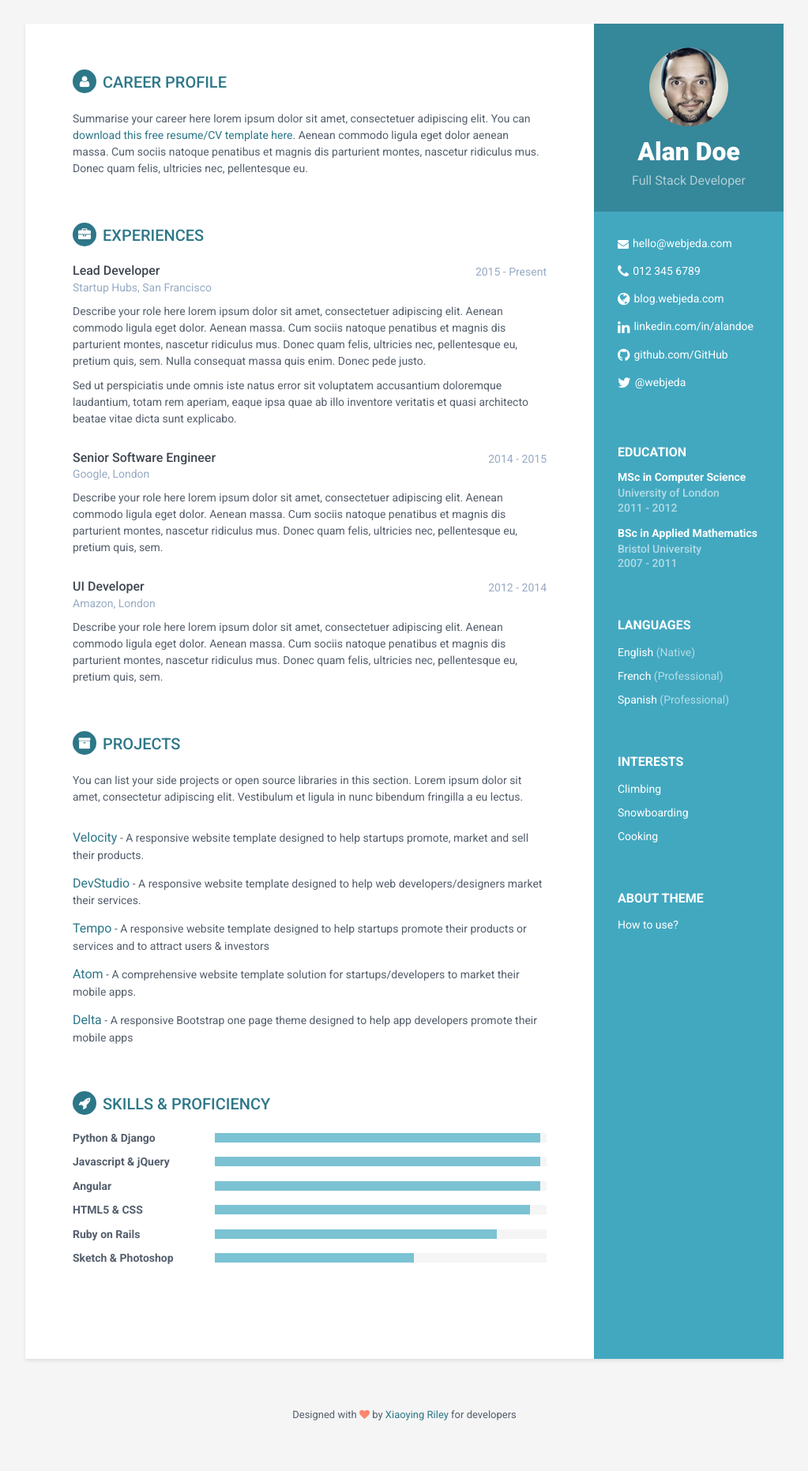
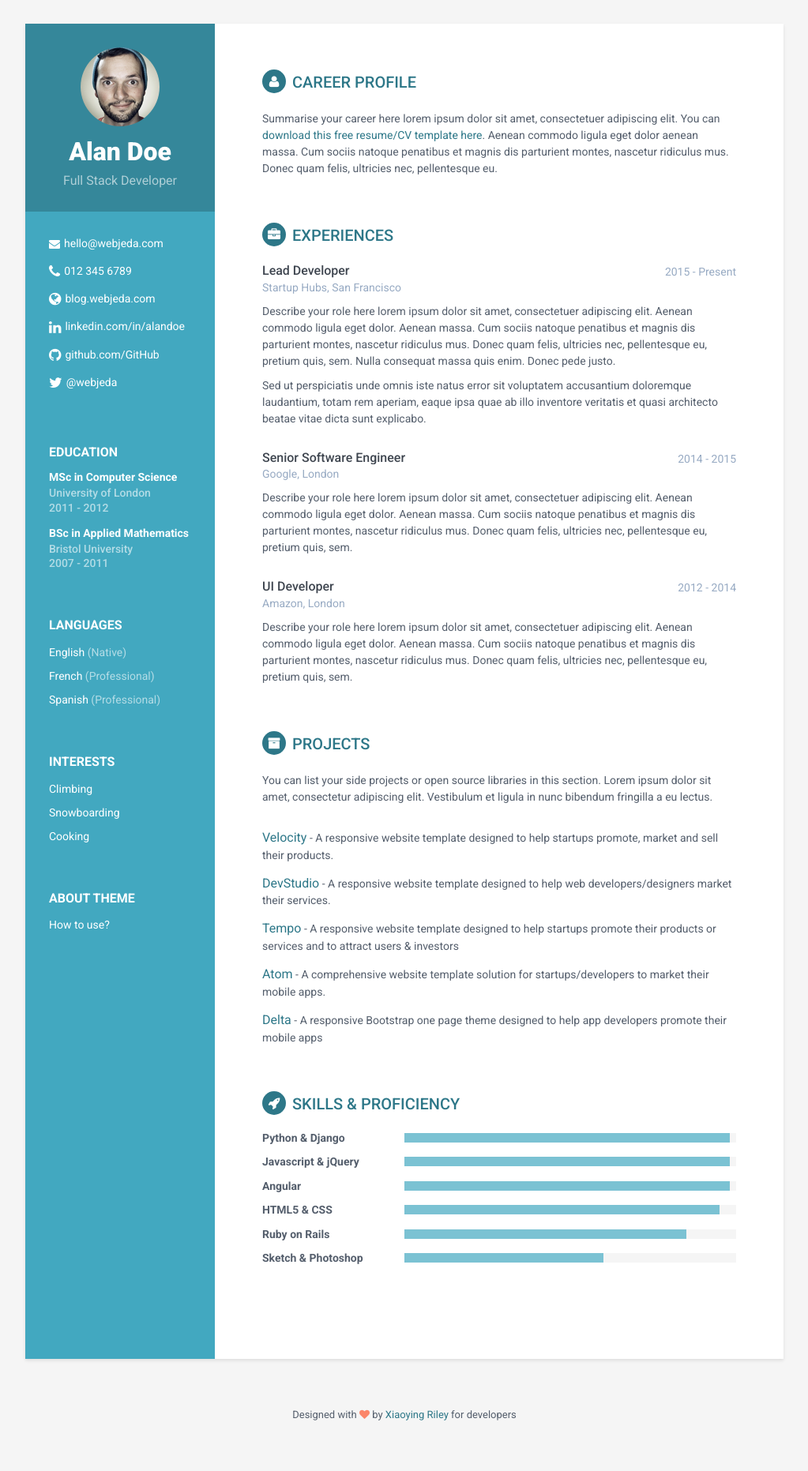
Before and after one commit to swaitman/swaitman.github.io, a Jekyll site: the page built from index.html, in a window 1280 px wide. Shown: the whole page at 79% size, without its empty margins (128-1151 px from the left). Built offline with Jekyll 4.4.1, drawn with Linux system fonts in a browser that asks for light colours.

Commit message:
Sidebar to the left

```diff
--- a/assets/css/styles.css
+++ b/assets/css/styles.css
@@ -54,7 +54,6 @@ p {
 .sidebar-wrapper {
   background: #42A8C0;
   position: absolute;
-  right: 0;
   width: 240px;
   height: 100%;
   min-height: 800px;
@@ -155,7 +154,7 @@ p {
 .main-wrapper {
   background: #fff;
   padding: 60px;
-  padding-right: 300px;
+  padding-left: 300px;
 }
 .main-wrapper .section-title {
   text-transform: uppercase;
```
